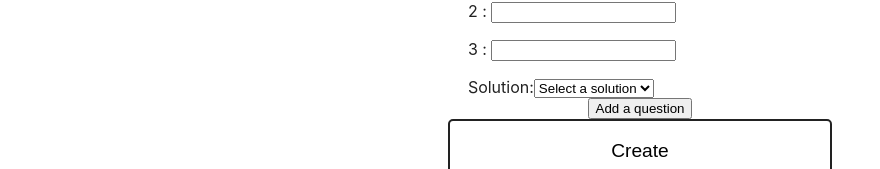
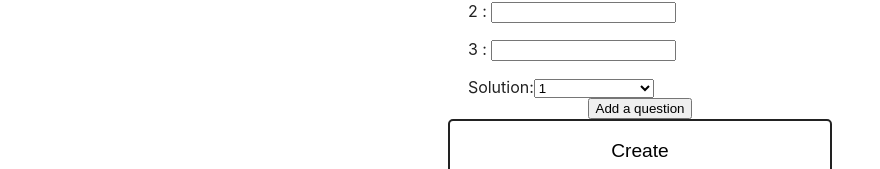
Before and after one commit to Sueysz/gen-quiz, a React (Vite) app: page /FormQuiz in a window 1280 px wide. Shown: the part 343-512 px from the top of the page, without its empty margins (0-880 px from the left). Built offline with nearby package versions, Linux system fonts and the light colour scheme.

Commit message:
fix form : not the right id send

```diff
--- a/src/pages/FormQuiz.jsx
+++ b/src/pages/FormQuiz.jsx
@@ -30,7 +30,7 @@ export const FormQuiz = () => {
                     .of(Yup.string().required("Answer is required"))
                     .min(3, "Exactly 3 answers are required")
                     .max(3, "Exactly 3 answers are required"),
-                solution: Yup.number().required("Solution is required").oneOf([1, 2, 3], "Invalid solution")
+                solution: Yup.number().required("Solution is required").oneOf([0, 1, 2], "Invalid solution")
             })
         )
     });
@@ -178,11 +178,10 @@ export const FormQuiz = () => {
                             <label htmlFor={`solution-${index}`}>Solution:</label>
                             <select
                                 name={`questions[${index}].solution`}
-                                value=""
+                                value={formik.values.questions[index].solution}
                                 onChange={(event) => handleSolutionChange(event, index)}
-                                placeholder='Select a solution'
                             >
-                                <option value="">
+                                <option value="" disabled>
                                     Select a solution
                                 </option>
                                 {new Array(3).fill(null).map((_, solution) => (
```
